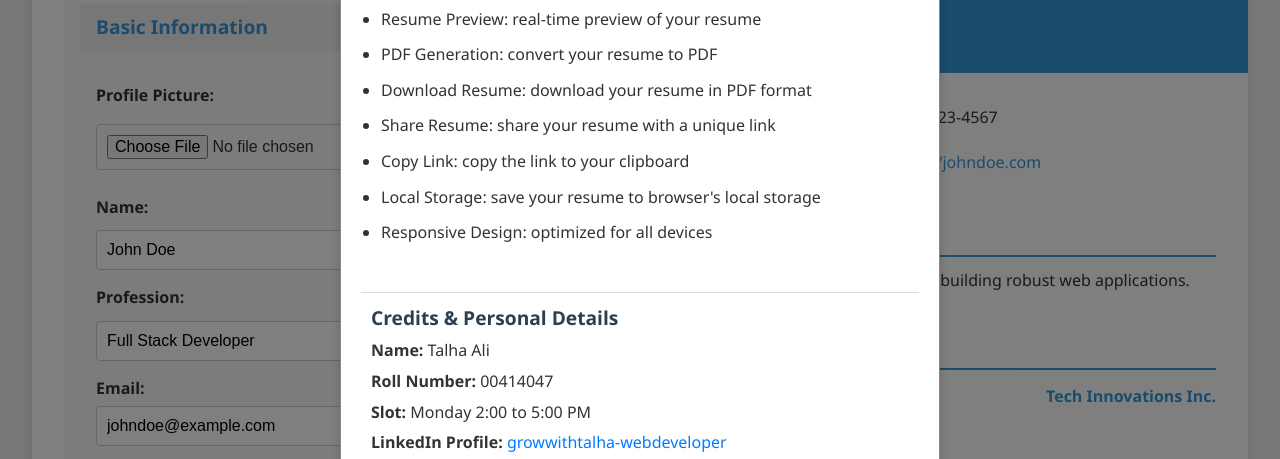
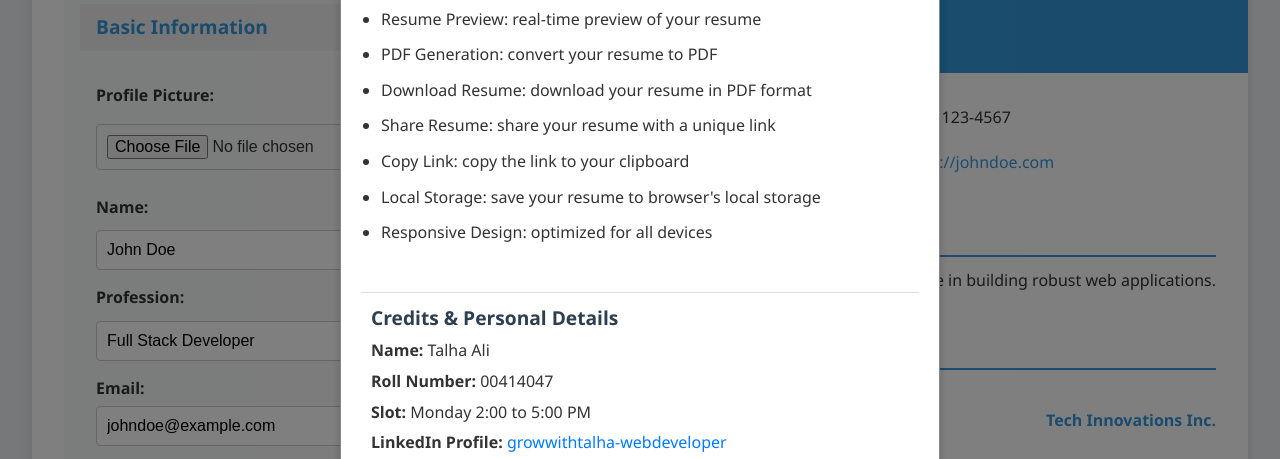
Before and after one commit to GrowWidTalha/hackathon-resume-builder, a website built with webpack: page index.html in a window 1280 px wide. Shown: the part 278-737 px from the top of the page. Built offline with nearby package versions, Linux system fonts and the light colour scheme; a script that the page names is missing; files whose address does not match are found by name.

Commit message:
fixed some styluing

```diff
--- a/src/css/style.css
+++ b/src/css/style.css
@@ -29,8 +29,8 @@ body {
 }
 
 .resume-wrapper {
-    width: 210mm; /* A4 width */
-    height: 297mm; /* A4 height */
+    /* width: 210mm; A4 width
+    height: 297mm; A4 height */
     /* margin: 0 auto; */
     background-color: white;
     box-shadow: 0 0 10px rgba(0, 0, 0, 0.1);
@@ -47,14 +47,14 @@ body {
 }
 
 /* Responsive scaling */
-@media screen and (max-width: 210mm) {
+/* @media screen and (max-width: 210mm) {
     .resume-wrapper {
         transform: scale(0.9);
         margin: -5% auto;
     }
-}
+} */
 
-@media screen and (max-width: 180mm) {
+/* @media screen and (max-width: 180mm) {
     .resume-wrapper {
         transform: scale(0.8);
         margin: -10% auto;
@@ -66,7 +66,7 @@ body {
         transform: scale(0.7);
         margin: -15% auto;
     }
-}
+} */
 
 /* Form styles */
 .form-container {
@@ -239,8 +239,8 @@ body {
 
 .container {
     flex: 1;
-    min-width: 300px;
-    max-width: 800px;
+    /* min-width: 300px;
+    max-width: 800px; */
     background-color: var(--light-text-color);
     box-shadow: 0 0 20px rgba(0, 0, 0, 0.1);
     border-radius: 8px;
@@ -279,7 +279,7 @@ body {
     border-radius: 8px;
     overflow: hidden;
     width: 100%;
-    max-width: 800px;
+    /* max-width: 800px; */
     transition: box-shadow 0.3s ease;
 }
 
@@ -906,8 +906,8 @@ input[type="text"] {
 
 /* Resume wrapper to maintain aspect ratio */
 .resume-wrapper {
-    width: 210mm; /* A4 width */
-    height: 297mm; /* A4 height */
+    /* width: 210mm; A4 width
+    height: 297mm; A4 height */
     background-color: white;
     box-shadow: 0 0 10px rgba(0, 0, 0, 0.1);
     overflow: hidden;
--- a/src/ts/templates.ts
+++ b/src/ts/templates.ts
@@ -82,7 +82,7 @@ export function generateResumeTemplate(data: ResumeData): string {
 
 function generateJobHTML(job: Job, index: number): string {
     return `
-        <div class="job" id="job-${index}">
+        div class="job" id="job-${index}">
             <div class="job-header">
                 <h3 data-field="workExperience[${index}].title">${job.title}</h3>
                 <p class="company" data-field="workExperience[${index}].company">${job.company}</p>
@@ -93,6 +93,6 @@ function generateJobHTML(job: Job, index: number): string {
                     <li data-field="workExperience[${index}].responsibilities[${rIndex}]">${responsibility}</li>
                 `).join('')}
             </ul>
-        </div>
+        </div><
     `;
 }
```
